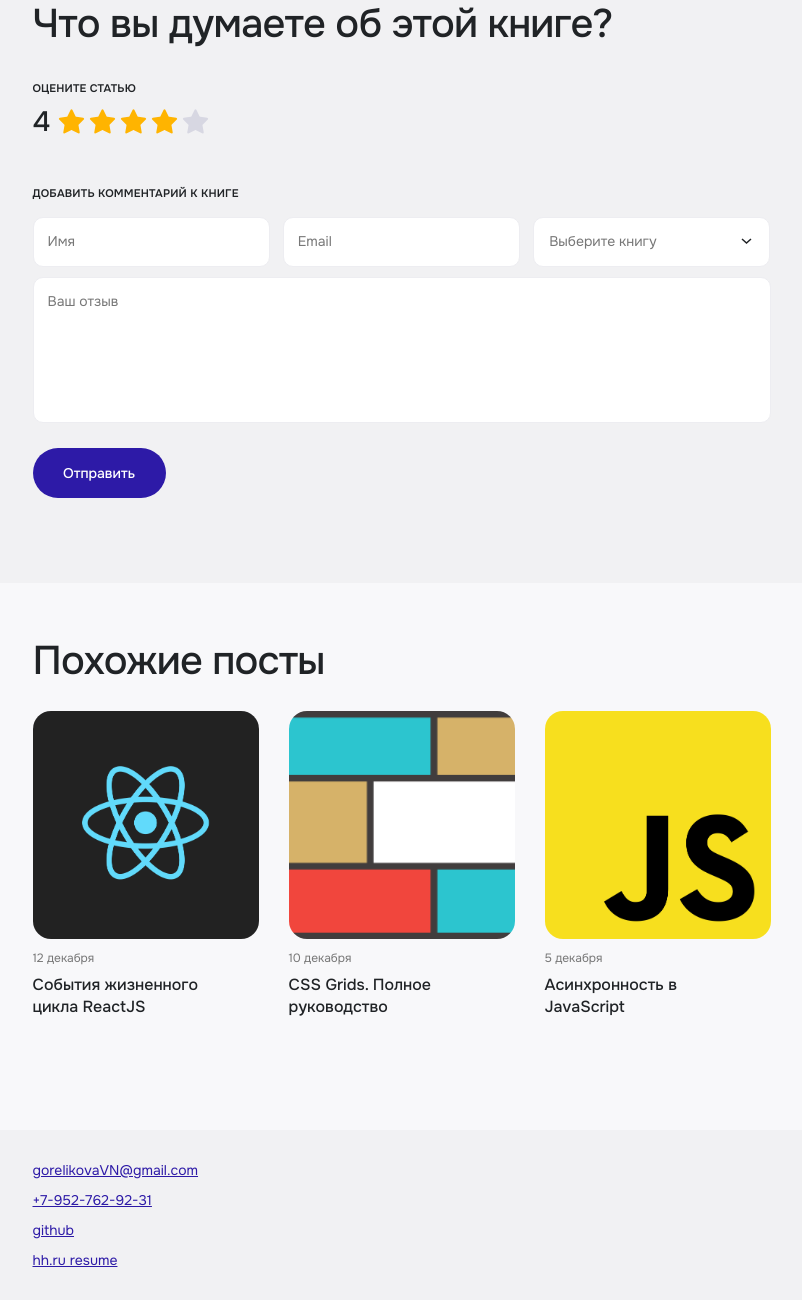
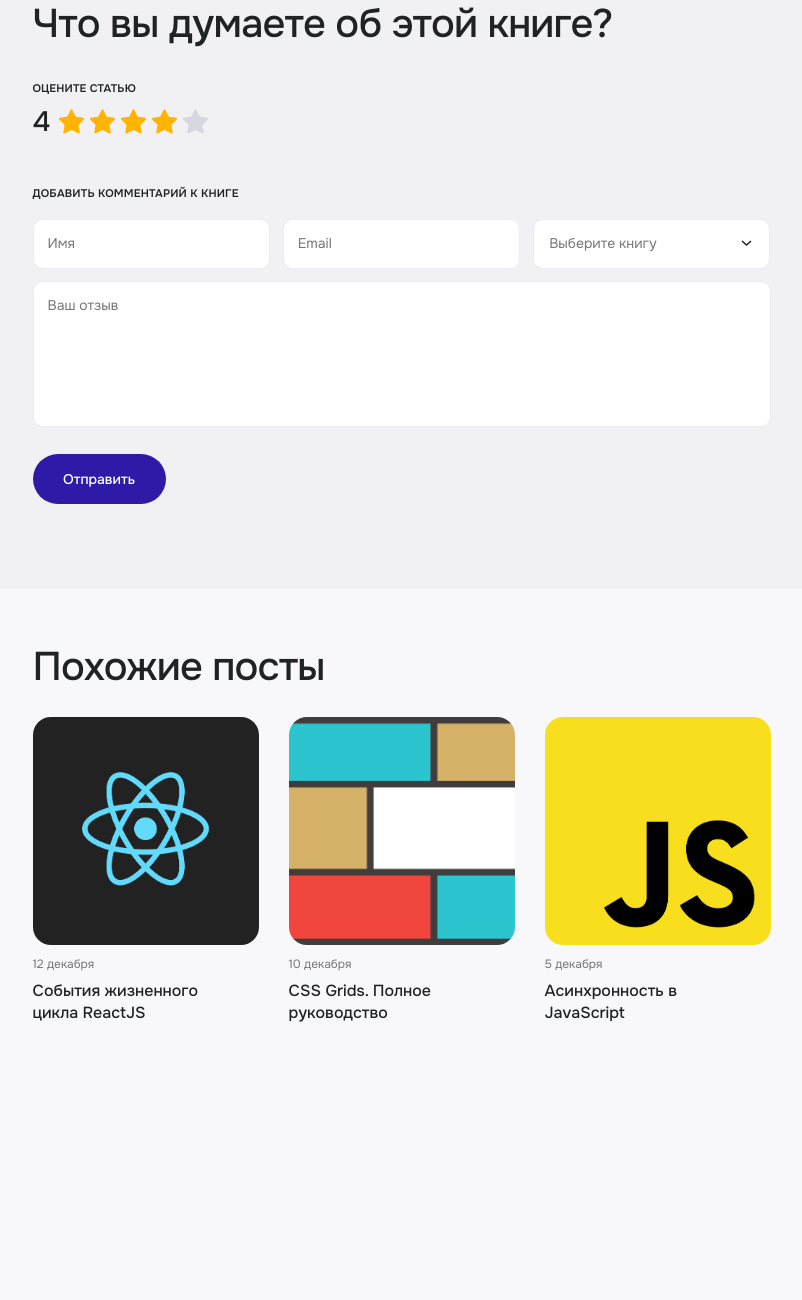
Before and after one commit to pogorelova-v/jscourses, a website: page index.html in a window 1280 px wide. Shown: the part 1905-3205 px from the top of the page, without its empty margins (231-1033 px from the left). After the commit the page ends 3041 px from the top, so only its background shows below. Drawn offline with nearby package versions, Linux system fonts and the light colour scheme; files that its build step writes are made by us from their sources.

Commit message:
fix: add transition hover color btn, remove footer

```diff
--- a/index.html
+++ b/index.html
@@ -273,25 +273,31 @@
                 <div class="swiper">
                     <div class="swiper-wrapper ">
                       <div class="swiper-slide">
+                        <a class="slide-link" href="javascript: void(0)">
                             <div class="picture">
                                 <img src="img/slide1.png" alt="Стропы">
                              </div>
                              <div class="date">12 декабря</div>
                              <div class="title">События жизненного цикла ReactJS</div>
+                        </a>
                       </div>
                       <div class="swiper-slide">
+                        <a class="slide-link" href="javascript: void(0)">
                             <div class="picture">
                                 <img src="img/slide2.png" alt="Стропы">
                             </div>
                             <div class="date">10 декабря</div>
                             <div class="title">CSS Grids. Полное руководство</div>
+                        </a>
                       </div>
                       <div class="swiper-slide">
+                        <a class="slide-link" href="javascript: void(0)">
                             <div class="picture">
                                 <img src="img/slide3.png" alt="Стропы">
                             </div>
                             <div class="date">5 декабря</div>
                             <div class="title">Асинхронность в JavaScript</div>
+                        </a>
                       </div>
                     </div>
                 </div>
@@ -304,26 +310,6 @@
 
     </main>
 
-    <footer class="bg-grey">
-        <div class="container">
-            <div class="content-part">
-                <ul>
-                    <li>
-                        <a href="mailto:gorelikovavn@gmail.com" target="_blank">gorelikovaVN@gmail.com</a>
-                    </li>
-                    <li>
-                        <a href="tel:+79527629231" target="_blank">+7-952-762-92-31</a>
-                    </li>
-                    <li>
-                        <a href="https://github.com/pogorelova-v" target="_blank">github</a>
-                    </li>
-                    <li>
-                        <a href="https://kstovo.hh.ru/resume/9ea54d3fff08055aa90039ed1f63344a6b4a76" target="_blank">hh.ru resume</a>
-                    </li>
-                </ul>
-            </div>
-        </div>
-    </footer>
 
     <div class="modal" data-modal="start-learning">
         <div class="modal_overlay" data-modal-overlay>
--- a/scripts/way-order-block.js
+++ b/scripts/way-order-block.js
@@ -5,4 +5,5 @@ $(document).ready(function () {
         $('[data-way-block] .way_footnote').wrap('<div class="container"></div>');
     }
 
+
 });
--- a/scss/components/_form.scss
+++ b/scss/components/_form.scss
@@ -2,6 +2,10 @@ form{
     display: flex;
     flex-direction: column;
     gap: 10px;
+
+    @include desktop{
+        gap: 12px;
+    }
 
     .form_title{
         font-size: 11px;
@@ -18,6 +22,10 @@ form{
         line-height: 16.8px;
         width: 197px;
         margin-bottom: 12px;
+
+        @include desktop{
+            width: 100%;
+        }
     }
 
     .group{
@@ -217,6 +225,7 @@ form{
         text-align: center;
 
         a{
+            display: block;
             color: $main-blue;
             transition: 0.3s;
 
--- a/scss/components/_main.scss
+++ b/scss/components/_main.scss
@@ -109,6 +109,7 @@ section{
     color: $white;
     border-radius: 100px;
     font-weight: 500;
+    transition: 0.3s;
 
     &.max{
       padding: 15px 20px;
--- a/scss/components/_modal.scss
+++ b/scss/components/_modal.scss
@@ -32,6 +32,7 @@
 
         @include desktop{
             width: 380px;
+            padding: 17px 26px 20px 26px;
 
             form{
                 .btn-blue.max{
--- a/scss/components/_swiper.scss
+++ b/scss/components/_swiper.scss
@@ -55,6 +55,10 @@
     @include desktop{
         .swiper-slide{
 
+            .slide-link{
+                display: block;
+            }
+
             .picture{
                 height: 228px;
             }
```
Also changed, not shown: css/global.css, dist/scripts.js. Lines whose indentation alone changed are shown as unchanged.
